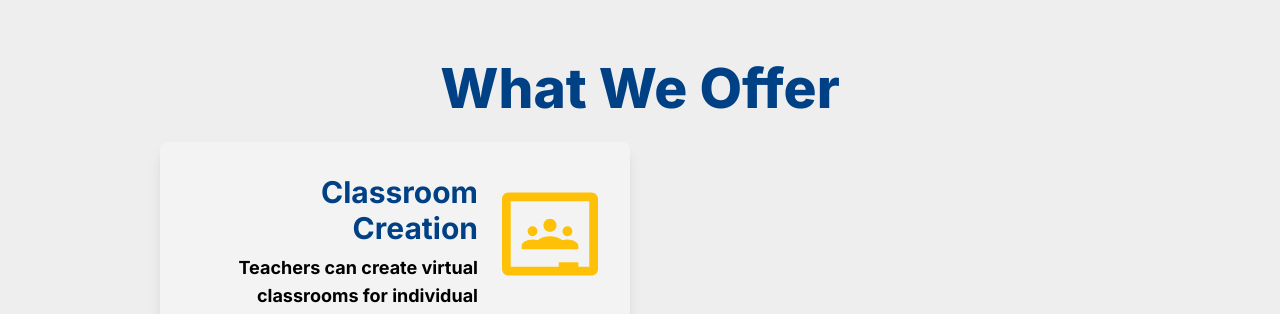
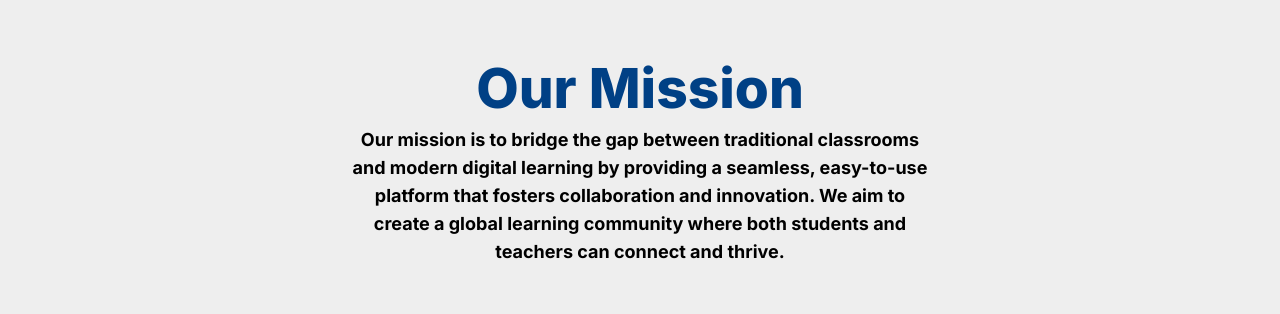
Before and after one commit to Sajid941/Virtual-Classroom-Client, a React (Vite) app: page /aboutUs in a window 1280 px wide. Shown: the part 310-624 px from the top of the page. Built offline with nearby package versions, Linux system fonts and the light colour scheme.

Commit message:
add: our mission section

```diff
--- /dev/null
+++ b/src/Components/AboutPageComponents/OurMission.jsx
@@ -0,0 +1,18 @@
+import SectionHeading from "../Shared/SectionHeading";
+
+const OurMission = () => {
+  return (
+    <div>
+      <SectionHeading heading={"Our Mission"} />
+      <p className="font-bold md:text-lg max-w-xl mx-auto text-center ">
+        Our mission is to bridge the gap between traditional classrooms and
+        modern digital learning by providing a seamless, easy-to-use platform
+        that fosters collaboration and innovation. We aim to create a global
+        learning community where both students and teachers can connect and
+        thrive.
+      </p>
+    </div>
+  );
+};
+
+export default OurMission;
--- a/src/pages/AboutPage/AboutPage.jsx
+++ b/src/pages/AboutPage/AboutPage.jsx
@@ -1,5 +1,6 @@
 import JoinUsSection from "../../Components/AboutPageComponents/JoinUsSection";
 import OfferSection from "../../Components/AboutPageComponents/OfferSection";
+import OurMission from "../../Components/AboutPageComponents/OurMission";
 import WhyUsSection from "../../Components/AboutPageComponents/WhyUsSection";
 import Breadcrumbs from "../../Components/Breadcrumbs/Breadcrumbs";
 
@@ -20,6 +21,7 @@ const AboutPage = () => {
         <Breadcrumbs breadCrumbs={breadCrumbs} />
       </header>
       <main className="md:px-10 lg:px-28">
+        <OurMission />
         <OfferSection></OfferSection>
         <WhyUsSection></WhyUsSection>
         <JoinUsSection></JoinUsSection>
```
